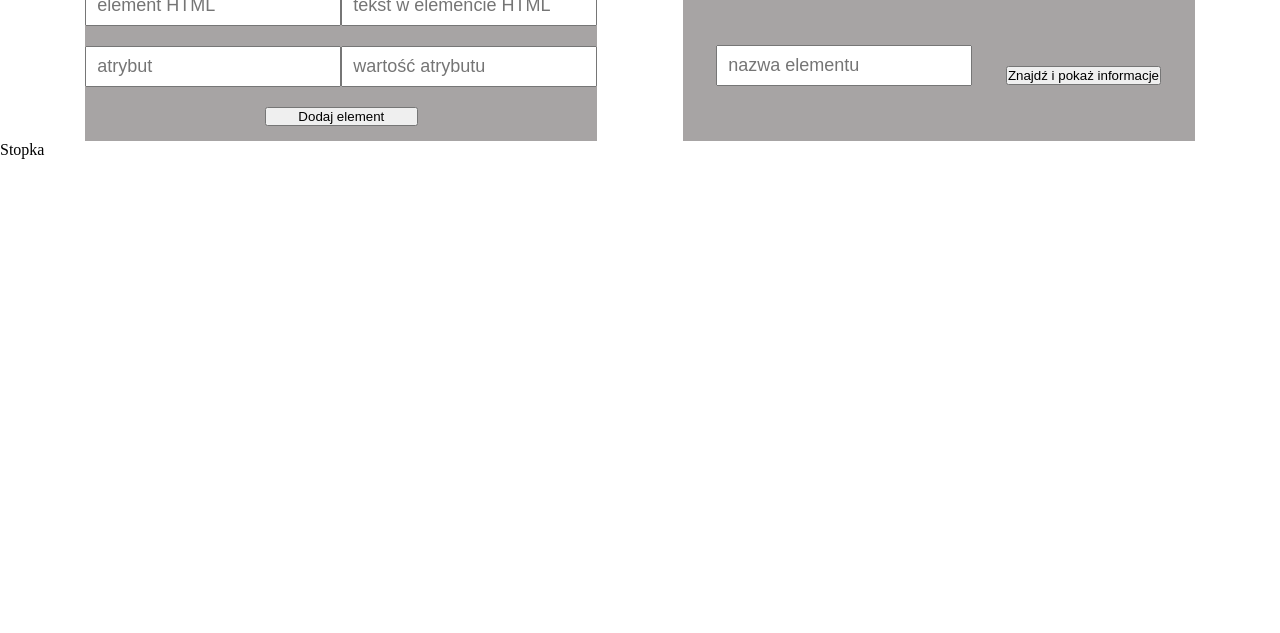
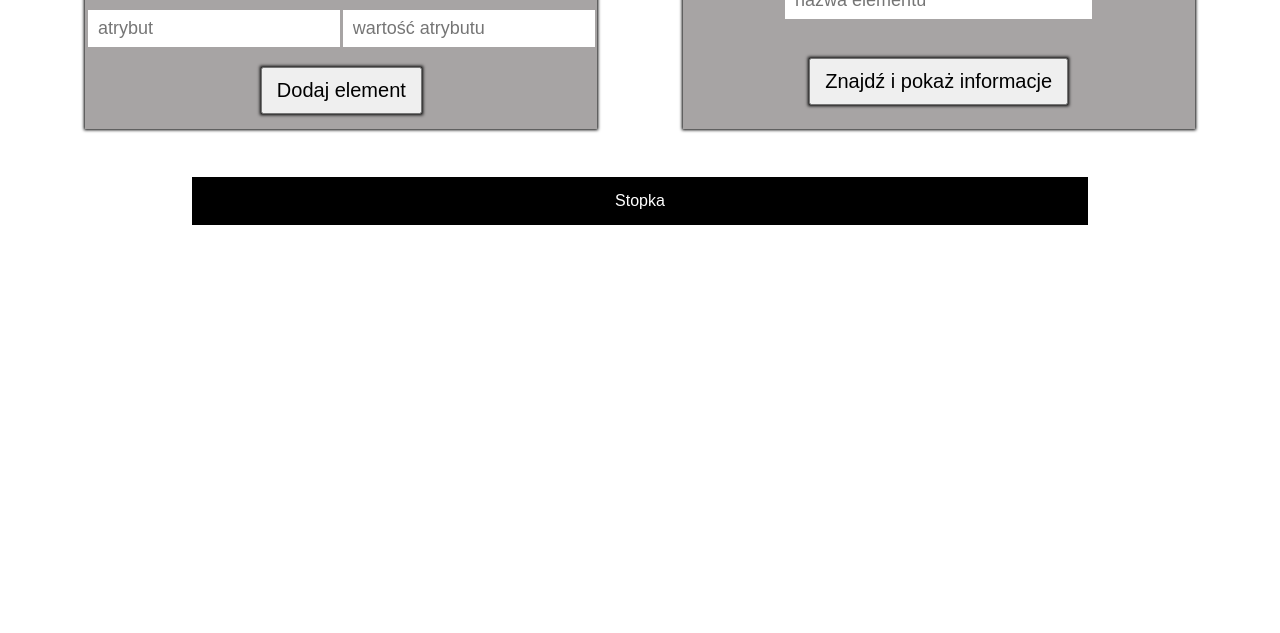
Before and after one commit to WaldekAdams/DOM-manipulation-JS, a plain HTML site: page index.html in a window 1280 px wide. Shown: the part 167-800 px from the top of the page. Drawn offline with Linux system fonts and the light colour scheme.

Commit message:
feat: end style elements

```diff
--- a/index.html
+++ b/index.html
@@ -12,7 +12,7 @@
 <body>
 
     <div class="wrapper-forms">
-        <form class="form">
+        <form class="form form--add">
             <h1 class="form__title">Dodaj element do DOM</h1>
             <input type="text" placeholder="element HTML" class="form__input" required>
             <input type="text" placeholder="tekst w elemencie HTML" class="form__input">
@@ -20,7 +20,7 @@
             <input type="text" placeholder="wartość atrybutu" class="form__input">
             <input type="submit" class="form__btn" value="Dodaj element">
         </form>
-        <form class="form">
+        <form class="form form--serch">
             <h1 class="form__title">Znajdz element w DOM</h1>
             <input type="text" placeholder="nazwa elementu" class="form__input">
             <input type="submit" class="form__btn" value="Znajdź i pokaż informacje">
--- a/sass/main.scss
+++ b/sass/main.scss
@@ -7,7 +7,8 @@
 .wrapper-forms {
     display: flex;
     justify-content: space-evenly;
-    padding-top: 10vh;
+    padding-top: 6vh;
+    margin-bottom: 6vh;
 
 }
 
@@ -18,24 +19,68 @@
     flex-wrap: wrap;
     padding: 15px 0;
     background-color: rgb(167, 164, 164);
+    box-shadow: 0 0 3px 1px black;
     align-items: center;
 
+    &.form--serch {
+        flex-flow: column nowrap;
+        justify-content: space-around;
+
+    }
+
     &__title {
-        flex-basis: 100%;
         text-align: center;
         margin-bottom: 20px;
         font-family: Arial, Helvetica, sans-serif;
+
+        .form--add & {
+            flex-basis: 100%;
+
+        }
     }
 
     &__input {
-        flex-basis: 40%;
         font-size: 18px;
         // text-align: center;
         padding: 8px 10px;
         margin-bottom: 20px;
+        border: none;
+
+        .form--serch & {
+            width: 60%;
+        }
+
+        .form--add & {
+            flex-basis: 40%;
+
+        }
     }
 
     &__btn {
-        flex-basis: 30%;
+        // flex-basis: 30%;
+        font-family: Arial, Helvetica, sans-serif;
+        font-size: 20px;
+        padding: 10px 14px;
+        box-shadow: 0 0 3px 1px black;
+        cursor: pointer;
+
+        .form--add & {
+            flex-basis: 30%;
+
+        }
+
     }
+
 }
+
+.footer {
+    width: 70vw;
+    margin: 30px auto 0;
+    text-align: center;
+    font-size: 16px;
+    font-family: Arial, Helvetica, sans-serif;
+    padding: 15px;
+    background-color: black;
+    color: white;
+
+}
```
Also changed, not shown: CSS/main.css, 1 other file.
